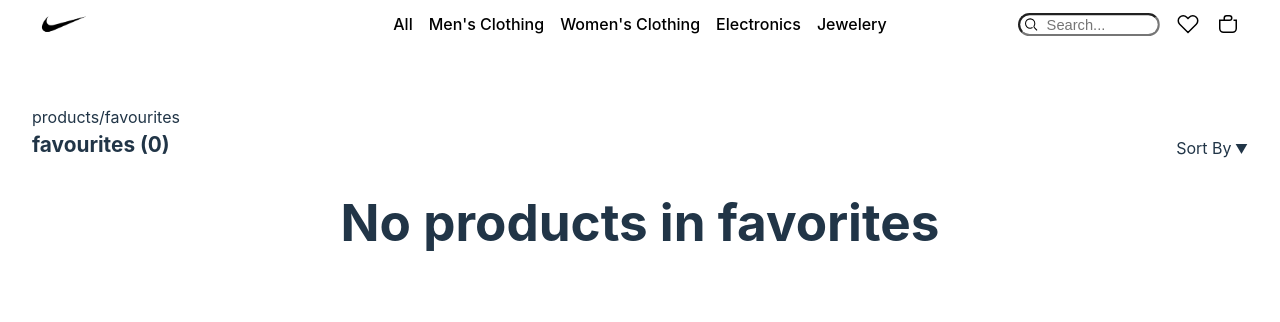
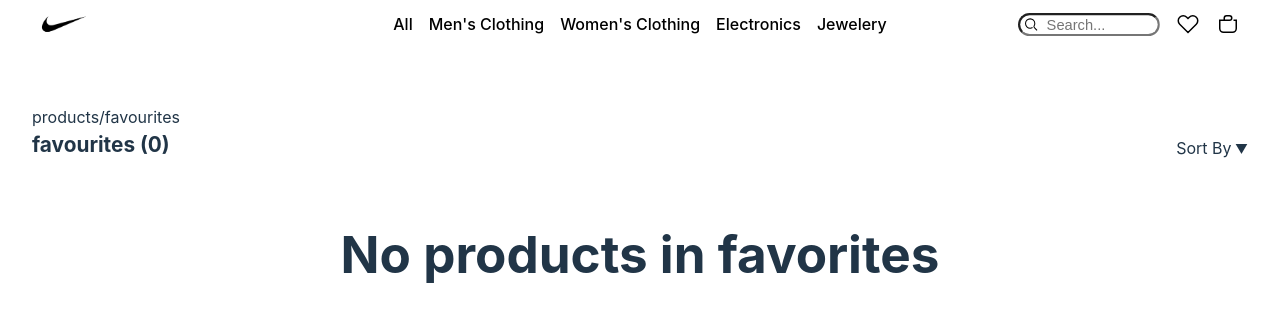
Before and after one commit to Gajitmaglan/NIKE_shop_clone, a React (Vite) app: page /favourites in a window 1280 px wide. Shown: the top 322 px of the page. Built offline with nearby package versions, Linux system fonts and the light colour scheme.

Commit message:
margin/padding adjustments, white color for black theme

```diff
--- a/src/App.css
+++ b/src/App.css
@@ -2,6 +2,7 @@
   width: 100%;
   height: 100vh;
   box-sizing: border-box;
+  background-color: #fff;
 }
 
 h1 {
@@ -9,6 +10,7 @@ h1 {
 }
 
 .App {
+  background-color: #fff;
   width: 95%;
   margin: auto;
 }
--- a/src/components/FavouriteCard.css
+++ b/src/components/FavouriteCard.css
@@ -5,7 +5,6 @@
     border: 1px solid black;
     border-radius: 20px;
     padding: 10px;
-    margin-top: 2rem;
 }
 
 .fav-img-box {
--- a/src/components/Favourites.css
+++ b/src/components/Favourites.css
@@ -1,4 +1,5 @@
 .fav-cards {
+    margin: 2rem 0;
     display: grid;
     grid-template-columns: repeat(2, 1fr);
     gap: 16px;
```
